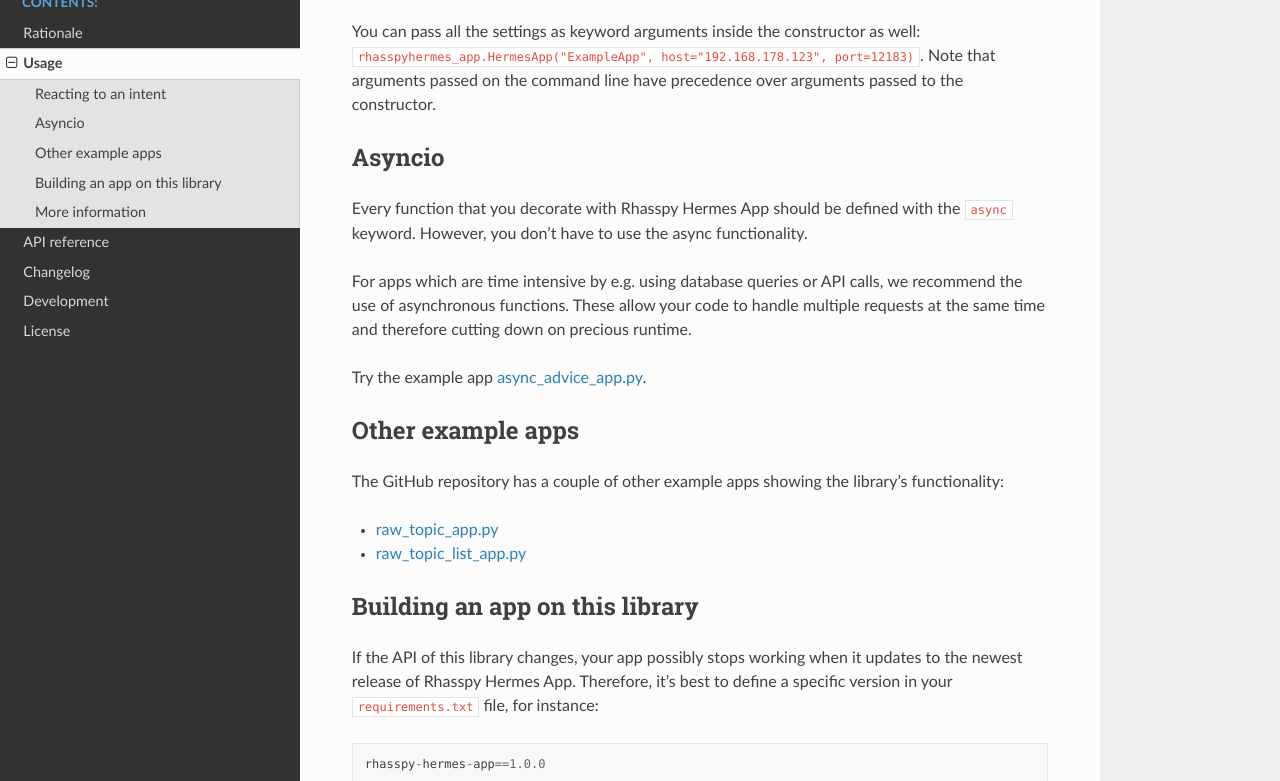
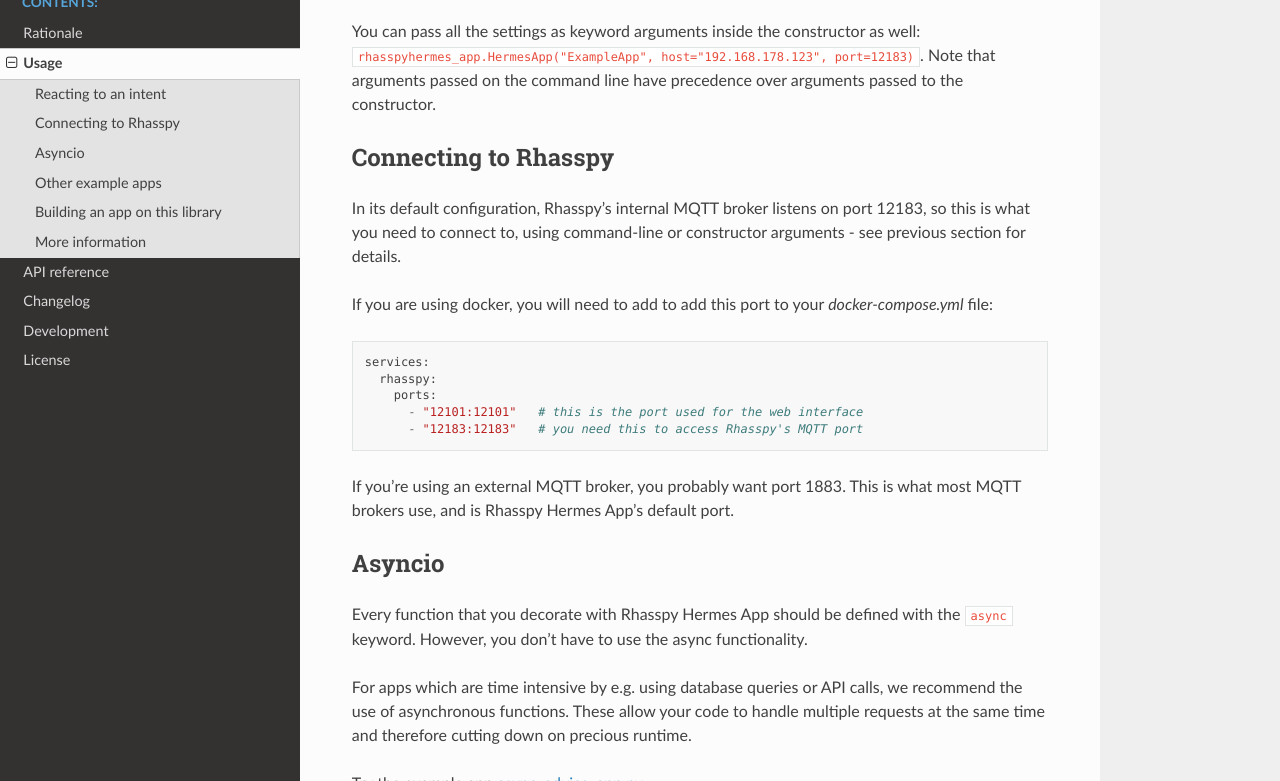
Before and after one commit to rhasspy/rhasspy-hermes-app, a Sphinx documentation site: the page built from docs/usage.rst, in a window 1280 px wide and 900 px high, scrolled down 809 px, cut to the strip 119-900 px from the top of the window. Built offline with Sphinx 7.4.7 and the Read the Docs theme 2.0.0, drawn with Linux system fonts in a browser that asks for light colours; the version number could not be read and is left out.

Commit message:
Clarify which port rhasspy uses by default for MQTT. (#90)
* Clarify which port rhasspy uses by default for MQTT.

* Further doc update re: MQTT ports.

```diff
--- a/docs/usage.rst
+++ b/docs/usage.rst
@@ -34,6 +34,25 @@
 You can pass all the settings as keyword arguments inside the constructor as well:
 ``rhasspyhermes_app.HermesApp("ExampleApp", host="192.168.178.123", port=12183)``. Note that arguments passed on the
 command line have precedence over arguments passed to the constructor.
+
+*********************
+Connecting to Rhasspy
+*********************
+
+In its default configuration, Rhasspy's internal MQTT broker listens on port 12183, so this is what you need to connect to, using command-line or constructor arguments - see previous section for details.
+
+If you are using docker, you will need to add to add this port to your `docker-compose.yml` file:
+
+.. code-block::
+
+  services:
+    rhasspy:
+      ports:
+        - "12101:12101"   # this is the port used for the web interface
+        - "12183:12183"   # you need this to access Rhasspy's MQTT port
+
+If you're using an external MQTT broker, you probably want port 1883.  This is what most MQTT brokers use, and is Rhasspy Hermes App's default port.
+
 
 *******
 Asyncio
```
